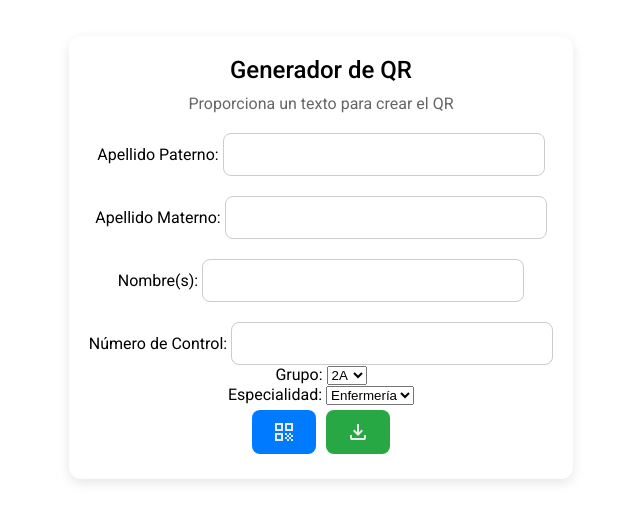
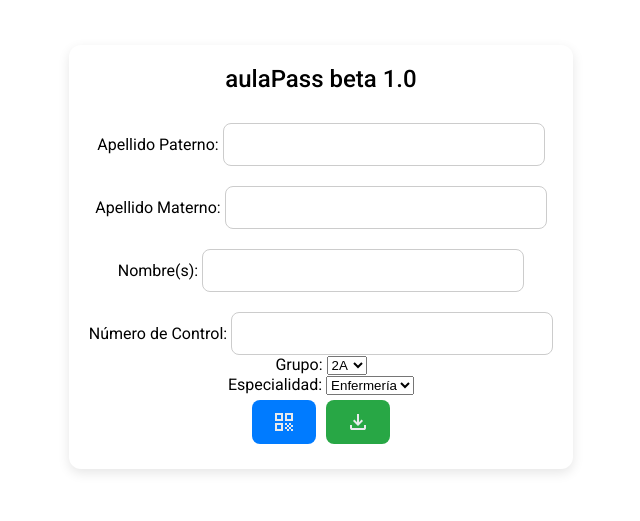
Before and after one commit to marcoC76/AsistenciasCetis, a plain HTML site: page index.html in a window 1280 px wide. Shown: the part 143-664 px from the top of the page, without its empty margins (319-959 px from the left). Drawn offline with nearby package versions, Linux system fonts and the light colour scheme; a script that the page names is missing.

Commit message:
Actualizar títulos y etiquetas en los archivos HTML. Cambiar "Generador de QR" a "aulaPass" y "AulaCheck" a "AulaScan". Mejorar la accesibilidad al traducir etiquetas y mensajes de consola.

```diff
--- a/index.html
+++ b/index.html
@@ -4,7 +4,7 @@
 <head>
     <meta charset="UTF-8">
     <meta name="viewport" content="width=device-width, initial-scale=1.0">
-    <title>Generador de QR</title>
+    <title>aulaPass</title>
     <link href="https://fonts.googleapis.com/css2?family=Roboto:wght@400;500&display=swap" rel="stylesheet">
     <!-- agregar el json de colores.json -->
     <script src="colores.json"></script>
@@ -18,6 +18,13 @@
             margin: 0;
             background-size: 400% 400%;
             animation: gradient 15s ease infinite;
+            -webkit-user-select: none;
+            /* Chrome, Safari */
+            -moz-user-select: none;
+            /* Firefox */
+            -ms-user-select: none;
+            /* IE 10+ */
+            user-select: none;
         }
 
         @keyframes gradient {
@@ -148,8 +155,8 @@
 
 <body>
     <div class="container" id="qr-container">
-        <div class="title">Generador de QR</div>
-        <div class="subtitle">Proporciona un texto para crear el QR</div>
+        <div class="title">aulaPass beta 1.0</div>
+        <!-- <div class="subtitle">Proporciona un texto para crear el QR</div> -->
         <div>
             <div class="form-group">
                 <label for="apellidoPaterno">Apellido Paterno:</label>
```
Also changed, not shown: otro.html (+5 -5 lines).
